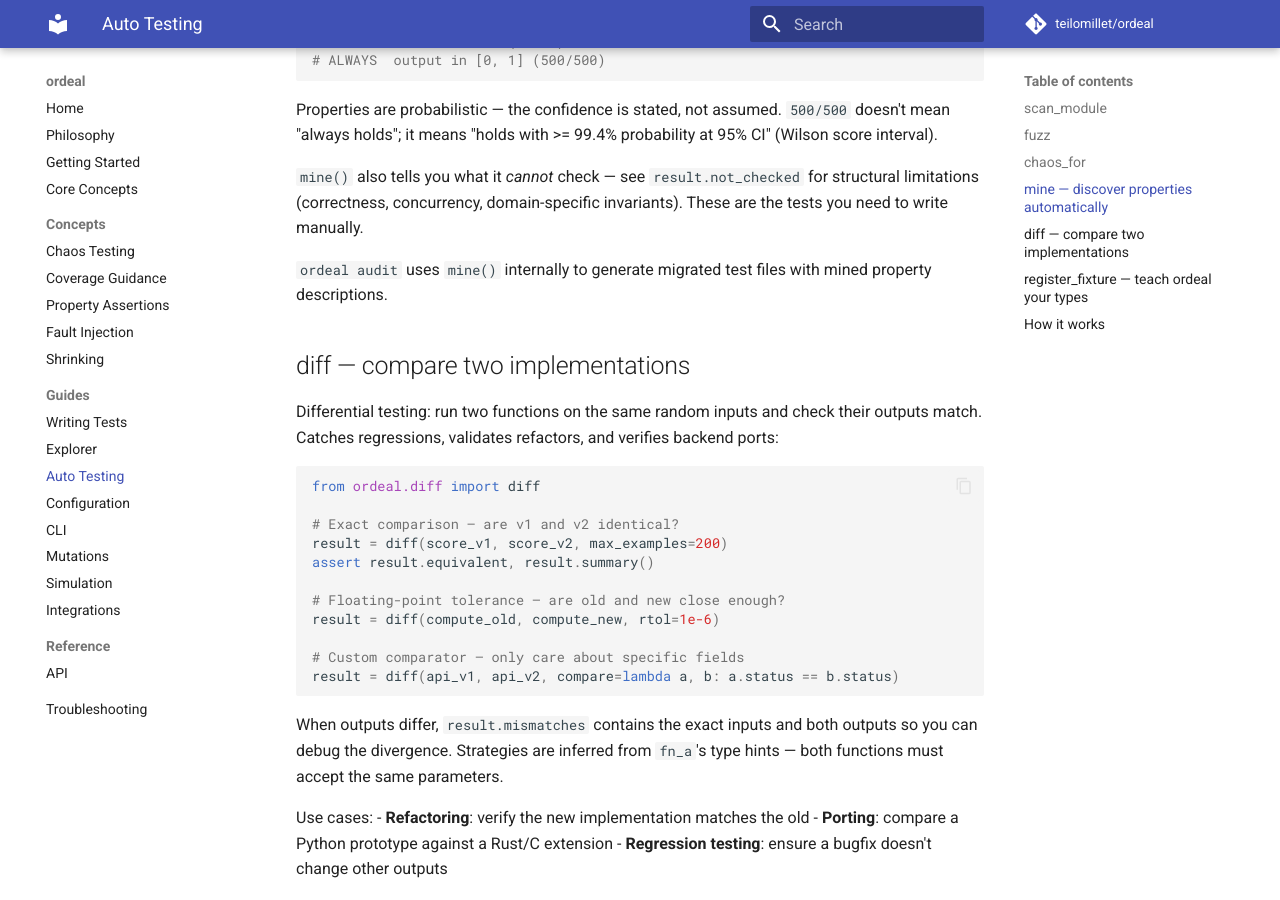
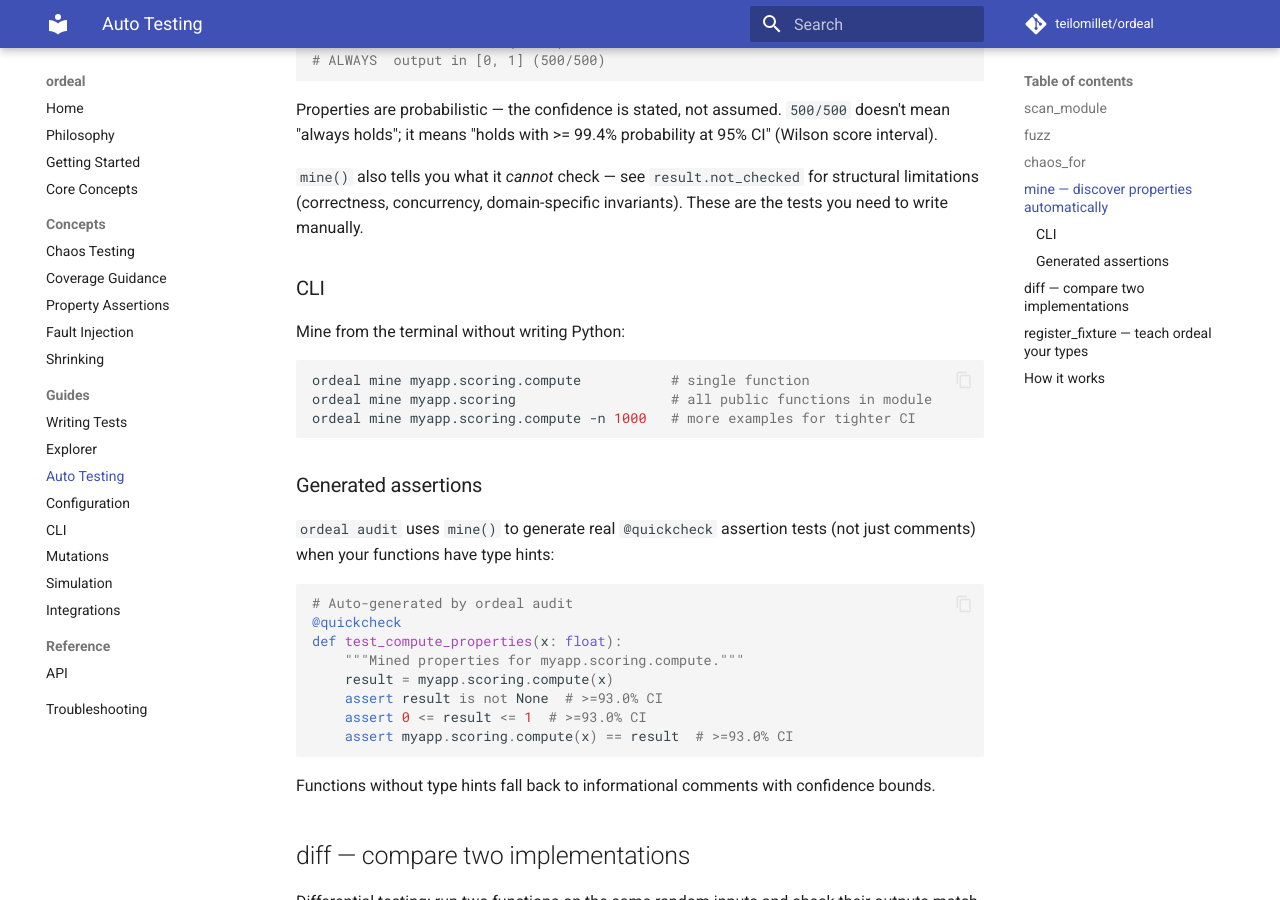
Before and after one commit to teilomillet/ordeal, an MkDocs documentation site: the page built from docs/guides/auto.md, in a window 1280 px wide and 900 px high, scrolled down 1857 px. Built offline with MkDocs 1.6.1 and Material for MkDocs 9.7.7, drawn with Linux system fonts in a browser that asks for light colours; comment, search, counter and statistics services are not loaded.

Commit message:
docs: document `ordeal mine` CLI and generated assertion tests
Add ordeal mine section to CLI guide: usage, output format, flags.
Add CLI and generated assertions subsections to auto guide showing
the terminal workflow and the @quickcheck tests audit produces.

Co-Authored-By: Claude Opus 4.6 (1M context) <noreply@anthropic.com>

````diff
--- a/docs/guides/auto.md
+++ b/docs/guides/auto.md
@@ -85,7 +85,32 @@ Properties are probabilistic — the confidence is stated, not assumed. `500/500
 
 `mine()` also tells you what it *cannot* check — see `result.not_checked` for structural limitations (correctness, concurrency, domain-specific invariants). These are the tests you need to write manually.
 
-`ordeal audit` uses `mine()` internally to generate migrated test files with mined property descriptions.
+### CLI
+
+Mine from the terminal without writing Python:
+
+```bash
+ordeal mine myapp.scoring.compute           # single function
+ordeal mine myapp.scoring                   # all public functions in module
+ordeal mine myapp.scoring.compute -n 1000   # more examples for tighter CI
+```
+
+### Generated assertions
+
+`ordeal audit` uses `mine()` to generate real `@quickcheck` assertion tests (not just comments) when your functions have type hints:
+
+```python
+# Auto-generated by ordeal audit
+@quickcheck
+def test_compute_properties(x: float):
+    """Mined properties for myapp.scoring.compute."""
+    result = myapp.scoring.compute(x)
+    assert result is not None  # >=93.0% CI
+    assert 0 <= result <= 1  # >=93.0% CI
+    assert myapp.scoring.compute(x) == result  # >=93.0% CI
+```
+
+Functions without type hints fall back to informational comments with confidence bounds.
 
 ## diff — compare two implementations
 
````
Also changed, not shown: docs/guides/cli.md (+29 -0 lines).
